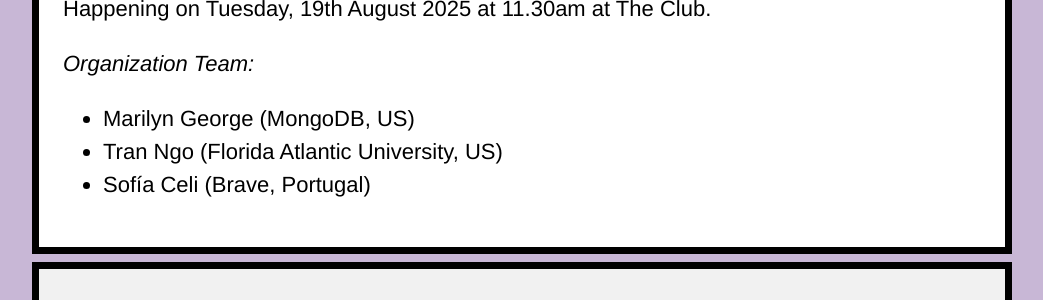
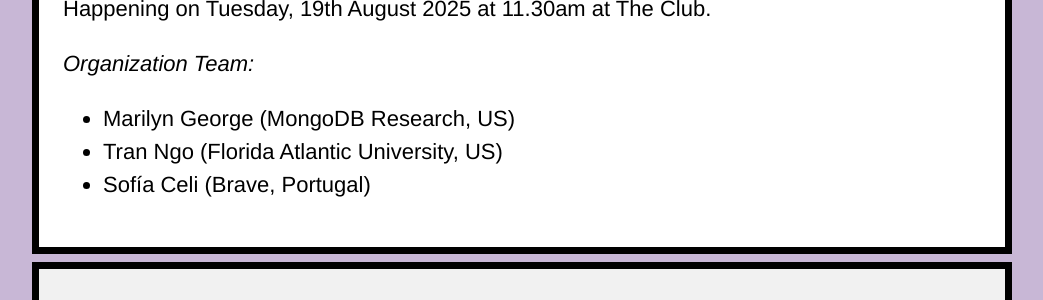
Before and after one commit to women-in-cryptography/women-in-cryptography-website, a Jekyll site: the page built from workshop.html, in a window 1280 px wide. Shown: the part 1092-1392 px from the top of the page, without its empty margins (118-1161 px from the left). Built offline with Jekyll 4.4.1, drawn with Linux system fonts in a browser that asks for light colours; a style sheet for code colours, icons or effects is not loaded.

Commit message:
corrected affiliation of Marilyn

```diff
--- a/workshop.html
+++ b/workshop.html
@@ -30,7 +30,7 @@ tags: menu
 
   <p><i>Organization Team:</i></p>
   <ul>
-    <li>Marilyn George (MongoDB, US)</li>
+    <li>Marilyn George (MongoDB Research, US)</li>
     <li>Tran Ngo (Florida Atlantic University, US)</li>
     <li>Sofía Celi (Brave, Portugal)</li>
   </ul>
```
